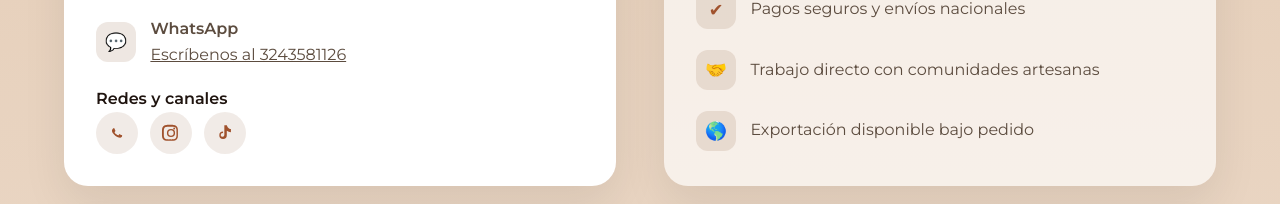
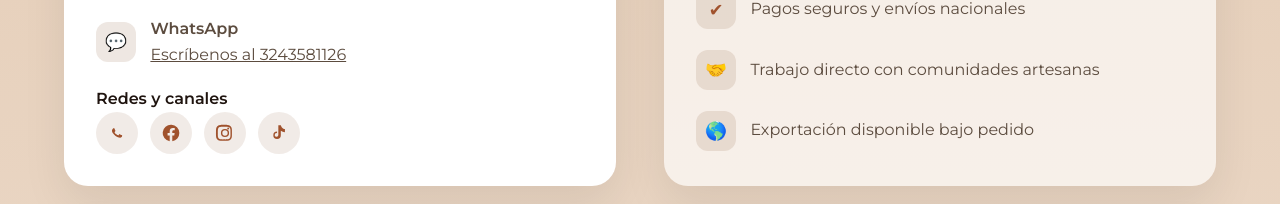
Before and after one commit to ReconvencionLaboralGuajira/artesanias-tejiendo-con-amor-27, a plain HTML site: page index.html in a window 1280 px wide. Shown: the part 3351-3555 px from the top of the page. Drawn offline with nearby package versions, Linux system fonts and the light colour scheme; no server answers; a small style sheet from the web is missing.

Commit message:
Publish site

```diff
--- a/index.html
+++ b/index.html
@@ -333,6 +333,12 @@
                                         </a>
 
 
+                                        <a href="https://www.facebook.com/profile.php?id=61583867260658" aria-label="Facebook" rel="noopener" target="_blank">
+                                            <svg viewBox="0 0 24 24" role="img" focusable="false">
+                                                <path d="M22 12a10 10 0 1 0-11.56 9.88v-6.99H7.9V12h2.54V9.79c0-2.5 1.49-3.89 3.78-3.89 1.1 0 2.25.2 2.25.2v2.47h-1.27c-1.25 0-1.64.78-1.64 1.57V12h2.8l-.45 2.89h-2.35v6.99A10 10 0 0 0 22 12z"/>
+                                            </svg>
+                                        </a>
+
 
                                         <a href="https://www.instagram.com/tejiendoconamor_art/" aria-label="Instagram" rel="noopener" target="_blank">
                                             <svg viewBox="0 0 24 24" role="img" focusable="false">
```
